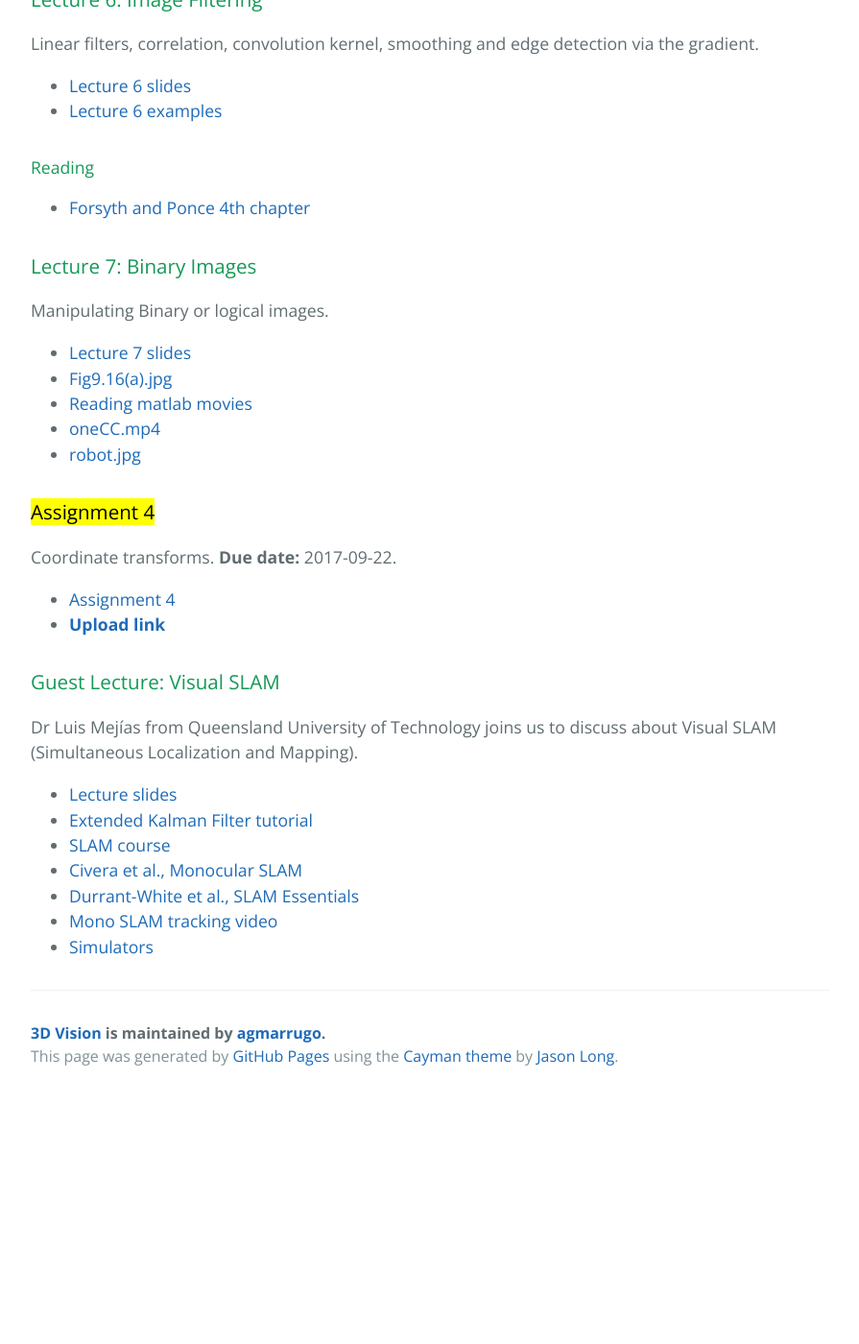
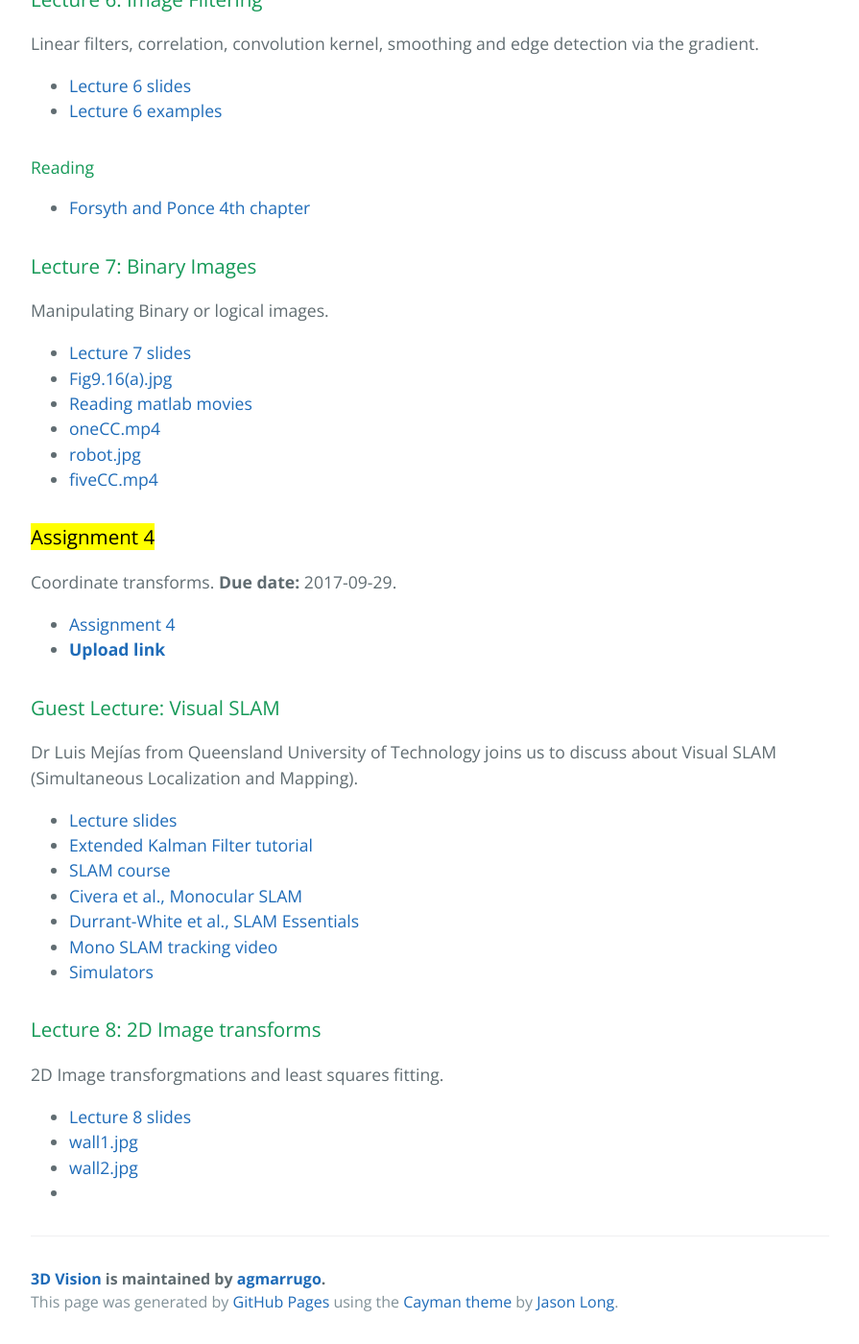
Before and after one commit to opi-lab/optical-metrology-2021, a Jekyll site: the page built from index.md, in a window 1280 px wide and 1400 px high, scrolled down 3579 px. Shown: the whole window at 96% size, without its empty margins (192-1087 px from the left). Built offline with Jekyll 4.4.1, drawn with Linux system fonts in a browser that asks for light colours; before the commit the page ends 4723 px from its top, so only the background shows below that.

Commit message:
Lecture 8: 2D image transforms

```diff
--- a/index.md
+++ b/index.md
@@ -153,11 +153,12 @@ Manipulating Binary or logical images.
 - [Reading matlab movies](https://www.dropbox.com/s/t9u9e9hf2zqlcvl/Matlab_movies.pdf?dl=0)
 - [oneCC.mp4](https://www.dropbox.com/s/vjxiz41t0060rcf/oneCC.mp4?dl=0)
 - [robot.jpg](https://www.dropbox.com/s/s4fc4vrj2qrtuta/robot.jpg?dl=0)
+- [fiveCC.mp4](https://www.dropbox.com/s/go255j6x4io40xx/fiveCC.mp4?dl=0)
 
 
 ### <mark>Assignment 4</mark>
 
-Coordinate transforms. **Due date:** 2017-09-22.
+Coordinate transforms. **Due date:** 2017-09-29.
 
 - [Assignment 4]({{site.url}}pdfs/a4.pdf)
 - [**Upload link**](https://www.dropbox.com/request/cyTpUDCgpI2qsiJORXOU)
@@ -174,7 +175,14 @@ Dr Luis Mejías from Queensland University of Technology joins us to discuss abo
 - [Mono SLAM tracking video](https://www.dropbox.com/s/ln4q4e7fsxkwixh/MonoSLAM_%20Real-Time%20Single%20Camera%20SLAM.mp4?dl=0)
 - [Simulators](https://www.dropbox.com/sh/afghfml8edxbrst/AADDava9rijJW9lAeXHOPWXxa?dl=0)
 
+### Lecture 8: 2D Image transforms
 
+2D Image transforgmations and least squares fitting.
+
+- [Lecture 8 slides](https://www.dropbox.com/s/k1kqjfi10n7f4qg/lec08-2DimageTransforms.pdf?dl=0)
+- [wall1.jpg](https://www.dropbox.com/s/bfovlzijhc4a0sv/wall1.jpg?dl=0)
+- [wall2.jpg](https://www.dropbox.com/s/ch6n4i8jzssqeae/wall2.jpg?dl=0)
+-
 
 <!--### Assignment 1
 
```
